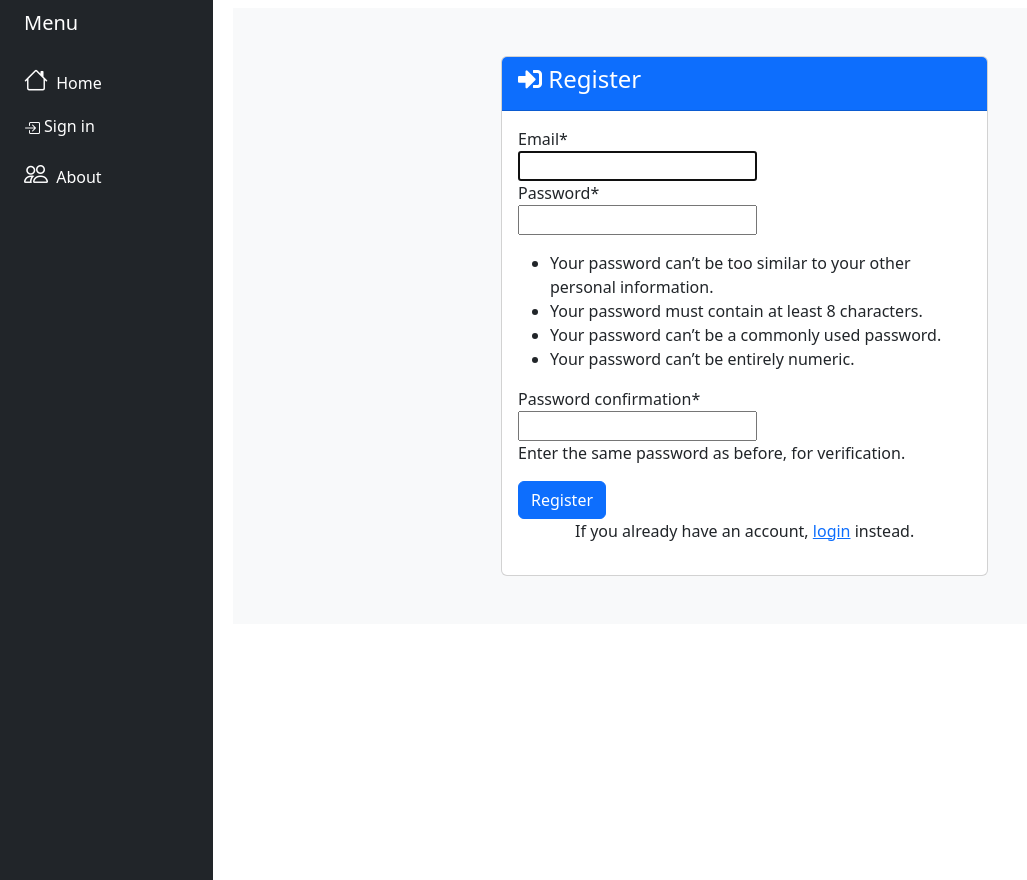
After one commit to amiel-danao/cvsu-enrollment-system, a Django app: page /accounts/register in a window 1280 px wide. The commit adds this page. Shown: the whole page, without its empty margins (0-1027 px from the left). Run offline with Django 3.2, Linux system fonts and the light colour scheme; some libraries are stand-ins or nearby versions.

Commit message:
added registration page

```diff
--- a/authority/views.py
+++ b/authority/views.py
@@ -1,5 +1,9 @@
 from django.shortcuts import render
 from django.shortcuts import redirect
+from django.contrib import messages
+from django.contrib.auth import login
+
+from records.forms import NewUserForm
 
 
 def index(request):
@@ -7,3 +11,16 @@ def index(request):
         return redirect('/accounts/login')
     context = {}
     return render(request, 'enrollment/enrollment.html', context)
+
+
+def register_request(request):
+	if request.method == "POST":
+		form = NewUserForm(request.POST)
+		if form.is_valid():
+			user = form.save()
+			login(request, user)
+			#messages.success(request, "Registration successful." )
+			return redirect("index")
+		messages.error(request, "Unsuccessful registration. Invalid information.")
+	form = NewUserForm()
+	return render(request=request, template_name="registration/register.html", context={"register_form":form})
--- a/enrollmentsystem/settings.py
+++ b/enrollmentsystem/settings.py
@@ -45,6 +45,7 @@ INSTALLED_APPS = [
     'django.contrib.messages',
     'django.contrib.staticfiles',
     'django.contrib.humanize',
+    'crispy_forms'
 ]
 
 MIDDLEWARE = [
@@ -166,3 +167,5 @@ DJANGO_TABLES2_TEMPLATE = "django_tables2/bootstrap.html"
 
 X_FRAME_OPTIONS = "SAMEORIGIN"
 SILENCED_SYSTEM_CHECKS = ["security.W019"]
+
+CRISPY_TEMPLATE_PACK = 'bootstrap'
--- a/enrollmentsystem/urls.py
+++ b/enrollmentsystem/urls.py
@@ -33,6 +33,7 @@ urlpatterns = [
         LoginView.as_view(template_name='registration/login.html'),
         name='login',
     ),
+    path("accounts/register", views.register_request, name="register"),
     path('enrollment/', include('records.urls', namespace='records')),
     path(
         'accounts/logout/',
--- a/records/forms.py
+++ b/records/forms.py
@@ -2,7 +2,8 @@ from django import forms
 from django.forms import ModelForm
 from records.models import Record, SEMESTER_CHOICES
 from phonenumber_field.formfields import PhoneNumberField
-
+from django.contrib.auth.forms import UserCreationForm
+from authority.models import CustomUser
 
 class BootstrapModelForm(ModelForm):
     def __init__(self, *args, **kwargs):
@@ -24,3 +25,18 @@ class RecordForm(BootstrapModelForm):
     class Meta:
         model = Record
         fields = '__all__'
+
+
+class NewUserForm(UserCreationForm):
+	email = forms.EmailField(required=True)
+
+	class Meta:
+		model = CustomUser
+		fields = ("email", "password1", "password2")
+
+	def save(self, commit=True):
+		user = super(NewUserForm, self).save(commit=False)
+		user.email = self.cleaned_data['email']
+		if commit:
+			user.save()
+		return user
--- a/templates/records/records.html
+++ b/templates/records/records.html
@@ -1,5 +1,4 @@
 {% extends 'base.html' %}
-
 {% block content %}
 
 <div class="container">
--- a/templates/registration/login.html
+++ b/templates/registration/login.html
@@ -23,6 +23,8 @@
                     </div>
 
                     <input type="submit" value="Login" class="btn btn-secondary btn-block">
+
+                    <p class="text-center">Don't have an account yet?, <a href="/accounts/register">Create </a>an account instead.</p>
                   </form>
                 </div>
               </div>
--- /dev/null
+++ b/templates/registration/register.html
@@ -0,0 +1,26 @@
+{% extends 'base.html' %}
+{% load crispy_forms_tags %}
+    {% block content %}
+    <section id="register" class="bg-light py-5">
+        <div class="container">
+          <div class="row">
+            <div class="col-md-6 mx-auto">
+              <div class="card">
+                <div class="card-header bg-primary text-white">
+                  <h4>
+                    <i class="fas fa-sign-in-alt"></i> Register</h4>
+                </div>
+                <div class="card-body">
+                    <form method="POST">
+                        {% csrf_token %}
+                        {{ register_form|crispy }}
+                        <button class="btn btn-primary" type="submit">Register</button>
+                        <p class="text-center">If you already have an account, <a href="/accounts/login">login</a> instead.</p>
+                    </form>
+                </div>
+              </div>
+            </div>
+          </div>
+        </div>
+      </section>
+    {% endblock %}
```
Also changed, not shown: templates/records/record_form.html (+7 -4 lines).
